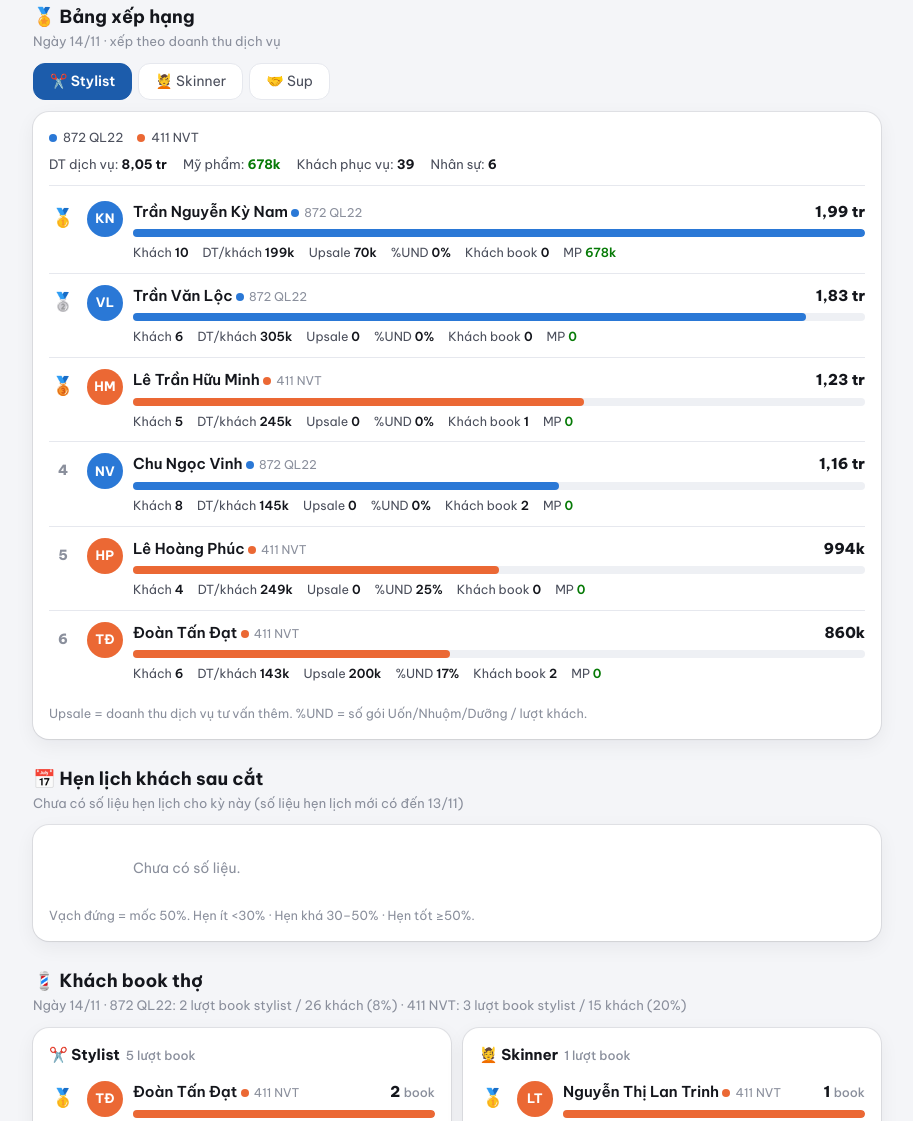
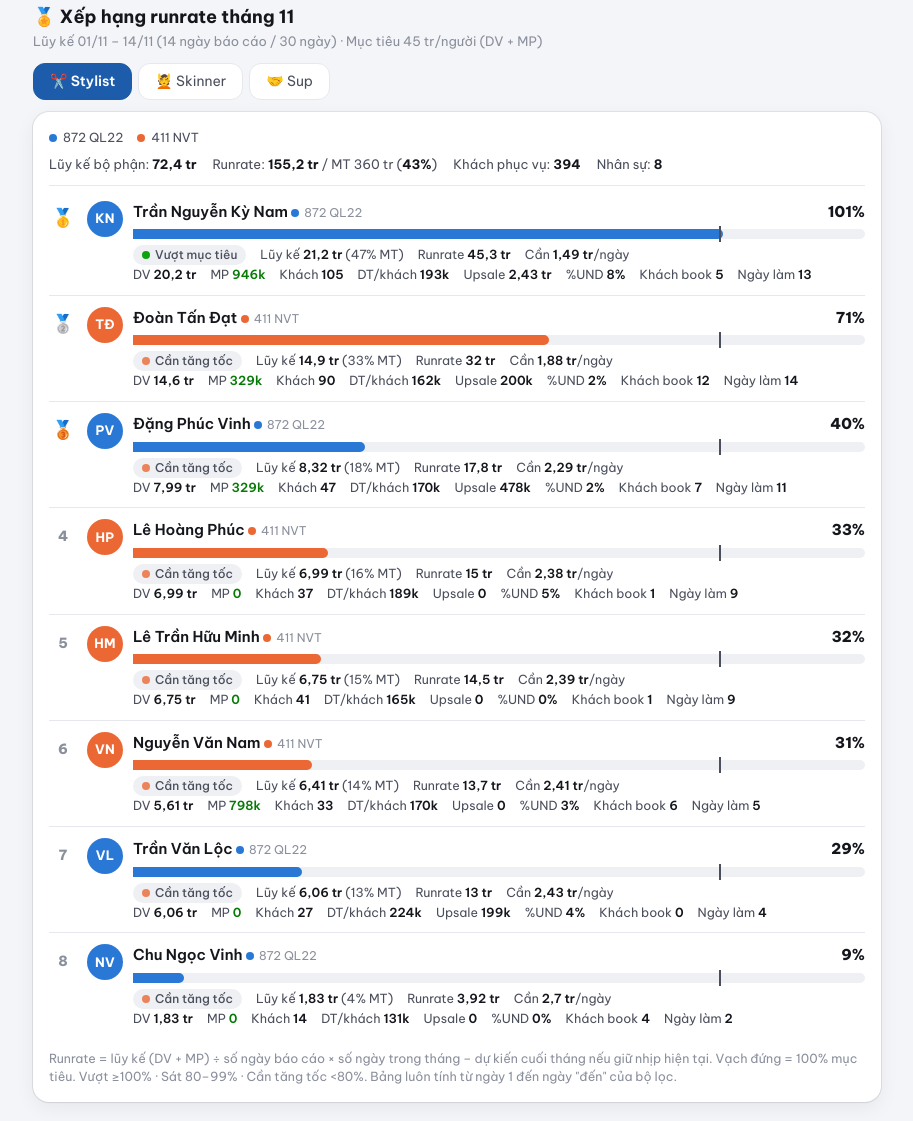
Before and after one commit to henryvo209/bsl-e145f6, a plain HTML site: page index.html in a window 1280 px wide. Shown: the part 2190-3311 px from the top of the page, without its empty margins (183-1096 px from the left). Drawn offline with Linux system fonts and the light colour scheme.

Commit message:
Bảng xếp hạng theo runrate tháng so với mục tiêu (STL/SKN 45tr, Sup 120tr)
Co-Authored-By: Claude Opus 5.5 <noreply@anthropic.com>

```diff
--- a/data.js
+++ b/data.js
@@ -2,6 +2,7 @@
 window.DATA = {
   "capNhat": "15/11/2026",
   "salons": {"411":"411 NVT","872":"872 QL22"},
+  "mucTieu": {"2026-11":{"stl":45000000,"skn":45000000,"sup":120000000}},
   "ngay": {
     "2026-11-01": {"tong":{"411":[1652143,3894000,199000,329000,29,3],"872":[2280000,633000,0,551080,26,4]},"stl":[["872","Đặng Phúc Vinh",710000,6,0,0,0],["872","Chu Ngọc Vinh",670000,6,0,0,0],["872","Trần Nguyễn Kỳ Nam",1484000,12,0,0,0],["411","Nguyễn Văn Nam",2410000,13,0,0,0],["411","Đoàn Tấn Đạt",2975000,15,0,1,329000]],"skn":[["872","Nguyễn Thanh Vy",989000,8,140000,0,551000],["872","Lê Thị Ngọc Thanh",1044000,7,70000,0,0],["411","Nguyễn Thị Lan Trinh",3489000,16,280000,0,0],["411","Nguyễn Thị Loan",1600000,8,140000,0,0]],"sup":[["872","Nguyễn Thanh Vy",2613000,22,2543000,0,0],["411","Nguyễn Thị Loan",5775000,29,5325000,0,0]]},
     "2026-11-02": {"tong":{"411":[785000,570000,0,0,10,1],"872":[560000,803000,0,0,8,2]},"stl":[["872","Trần Nguyễn Kỳ Nam",1204000,7,0,0,0],["411","Nguyễn Văn Nam",555000,5,0,0,0],["411","Đoàn Tấn Đạt",580000,4,0,0,0]],"skn":[["872","Nguyễn Thanh Vy",175000,1,0,0,0],["872","Lê Thị Ngọc Thanh",1068000,3,0,0,0],["411","Nguyễn Thị Lan Trinh",695000,5,0,0,0],["411","Nguyễn Thị Loan",395000,2,70000,0,0]],"sup":[["872","Nguyễn Thanh Vy",1563000,8,1363000,0,0],["411","Nguyễn Thị Loan",1375000,10,1305000,0,0]]},
--- a/index.html
+++ b/index.html
@@ -234,7 +234,7 @@
 
   <!-- ===== 4. Xếp hạng bộ phận ===== -->
   <section class="sec">
-    <div class="sec-h"><h2>🏅 Bảng xếp hạng</h2></div>
+    <div class="sec-h"><h2 id="nvTitle">🏅 Bảng xếp hạng</h2></div>
     <p class="sub" id="subNv"></p>
     <div class="tabs" id="fBp">
       <button data-v="stl">✂️ Stylist</button>
@@ -468,40 +468,64 @@
     }).join("");
   }
 
-  // ===== 4. Xếp hạng theo bộ phận =====
-  function renderNv(g) {
-    document.getElementById("subNv").textContent = kyText(st.from, st.to) + " · xếp theo doanh thu dịch vụ";
+  // ===== 4. Xếp hạng runrate tháng theo mục tiêu =====
+  // Mục tiêu mỗi người (đồng, tính trên DT dịch vụ + mỹ phẩm). Tháng chưa đặt → dùng tháng gần nhất trước đó.
+  function mucTieu(thang) {
+    const MT = D.mucTieu || {}, ks = Object.keys(MT).sort();
+    const k = ks.filter(m => m <= thang).pop() || ks[0];
+    return k ? MT[k] : {};
+  }
+  function renderNv() {
     const on = salonsOn(), bp = st.bp, isSup = bp === "sup";
+    // Luôn tính lũy kế từ ngày 1 của tháng đến ngày báo cáo (ngày "đến" của bộ lọc)
+    const den = st.to, thang = den.slice(0, 7), tu = thang + "-01";
+    const g = gom(tu, den), soNgay = g.days.length;
+    const ngayThang = new Date(+den.slice(0, 4), +den.slice(5, 7), 0).getDate(), conLai = ngayThang - +den.slice(8, 10);
+    const mt = mucTieu(thang)[bp] || 0;
+    const rows = g.nv[bp].filter(o => on.includes(o.s) && (o.kh > 0 || o.dv + o.mp > 0)).map(o => {
+      const lk = o.dv + o.mp, rr = soNgay ? lk / soNgay * ngayThang : 0;
+      return { ...o, lk, rr, p: mt ? rr / mt * 100 : 0 };
+    }).sort((a, b) => b.rr - a.rr);
+    const bk = {}; for (const o of gomBook(tu, den).list) if (o.bp === bp) bk[o.s + "|" + o.ten] = o.book;
+    const sum = k => rows.reduce((a, o) => a + o[k], 0);
+
+    document.getElementById("nvTitle").textContent = `🏅 Xếp hạng runrate tháng ${+den.slice(5, 7)}`;
+    document.getElementById("subNv").textContent = `Lũy kế ${dm(tu)} – ${dm(den)} (${soNgay} ngày báo cáo / ${ngayThang} ngày) · ` +
+      (mt ? `Mục tiêu ${tr(mt)}/người (DV + MP)` : "Chưa đặt mục tiêu tháng này");
     document.getElementById("lg").innerHTML = st.salon === "all" ? on.map(s => `<span>${dot(s)}${D.salons[s]}</span>`).join("") : "";
-    const rows = g.nv[bp].filter(o => on.includes(o.s)).sort((a, b) => diem(bp, b) - diem(bp, a));
-    const max = Math.max(1, ...rows.map(o => diem(bp, o)));
-    const bk = {}; for (const o of gomBook(st.from, st.to).list) if (o.bp === bp) bk[o.s + "|" + o.ten] = o.book;
-    const sum = k => rows.reduce((a, o) => a + o[k], 0);
     document.getElementById("dsum").innerHTML = rows.length ? `
-      <span>${isSup ? "DV upsale" : "DT dịch vụ"}: <b>${tr(sum(isSup ? "ups" : "dv"))}</b></span>
-      <span>Mỹ phẩm: <b class="mp">${tr(sum("mp"))}</b></span>
+      <span>Lũy kế bộ phận: <b>${tr(sum("lk"))}</b></span>
+      <span>Runrate: <b>${tr(sum("rr"))}</b>${mt ? ` / MT ${tr(mt * rows.length)} (<b>${pct(sum("rr"), mt * rows.length)}%</b>)` : ""}</span>
       <span>Khách phục vụ: <b>${sum("kh")}</b></span>
       <span>Nhân sự: <b>${rows.length}</b></span>` : "";
+    const nhom = p => p >= 100 ? ["Vượt mục tiêu", "var(--good)"] : p >= 80 ? ["Sát mục tiêu", "var(--warn)"] : ["Cần tăng tốc", "var(--serious)"];
     document.getElementById("rank").innerHTML = rows.length ? rows.map((o, i) => {
-      const v = diem(bp, o);
+      const [lab, c] = nhom(o.p), can = Math.max(0, mt - o.lk);
       return `<li><span class="no ${i < 3 ? "m" + (i + 1) : ""}">${i < 3 ? MEDAL[i] : i + 1}</span>${av(o.ten, o.s)}<div>
         <div class="who"><span><span class="n">${o.ten}</span> ${salonTag(o.s)}</span>
-          <span class="v" data-tip="${full(v)}">${tr(v)}</span></div>
-        <div class="rbar" data-tip="${o.ten}: ${full(v)}"><i style="width:${v / max * 100}%;background:${COLOR[o.s]}"></i></div>
+          <span class="v" data-tip="Runrate ${full(o.rr)}">${mt ? Math.round(o.p) + "%" : tr(o.rr)}</span></div>
+        <div class="hen" data-tip="${o.ten}: runrate ${tr(o.rr)}${mt ? " / mục tiêu " + tr(mt) : ""}">
+          <i style="width:${mt ? Math.min(o.p, 125) / 1.25 : 0}%;background:${COLOR[o.s]}"></i>${mt ? `<span class="goal" style="left:80%"></span>` : ""}</div>
         <div class="meta">
-          ${isSup ? `<span>DV phục vụ <b>${tr(o.dv)}</b></span>` : ""}
+          ${mt ? `<span class="tag" style="--c:${c}">${lab}</span>` : ""}
+          <span>Lũy kế <b data-tip="${full(o.lk)}">${tr(o.lk)}</b>${mt ? ` (${pct(o.lk, mt)}% MT)` : ""}</span>
+          <span>Runrate <b>${tr(o.rr)}</b></span>
+          ${mt && can > 0 && conLai > 0 ? `<span>Cần <b>${tr(can / conLai)}</b>/ngày</span>` : ""}
+        </div>
+        <div class="meta">
+          <span>DV <b>${tr(o.dv)}</b></span>
+          <span>MP <b class="mp">${tr(o.mp)}</b></span>
           <span>Khách <b>${o.kh}</b></span>
           <span>DT/khách <b>${tr(o.kh ? o.dv / o.kh : 0)}</b></span>
-          ${isSup ? "" : `<span>Upsale <b>${tr(o.ups)}</b></span>`}
+          <span>${isSup ? "DV upsale" : "Upsale"} <b>${tr(o.ups)}</b></span>
           ${bp === "stl" ? `<span>%UND <b>${pct(o.und, o.kh)}%</b></span>` : ""}
           ${!isSup && NGAY_BOOK.length ? `<span>Khách book <b>${bk[o.s + "|" + o.ten] || 0}</b></span>` : ""}
-          <span>MP <b class="mp">${tr(o.mp)}</b></span>
-          ${g.days.length > 1 ? `<span>Ngày làm <b>${o.ngay}</b></span>` : ""}
+          <span>Ngày làm <b>${o.ngay}</b></span>
         </div></div></li>`;
-    }).join("") : `<li><span></span><span></span><div class="empty">Chưa có số liệu trong kỳ này.</div></li>`;
-    document.getElementById("bpNote").textContent = isSup
-      ? "Sup xếp theo doanh thu dịch vụ upsale (tư vấn khách làm thêm dịch vụ)."
-      : "Upsale = doanh thu dịch vụ tư vấn thêm." + (bp === "stl" ? " %UND = số gói Uốn/Nhuộm/Dưỡng / lượt khách." : "");
+    }).join("") : `<li><span></span><span></span><div class="empty">Chưa có số liệu tháng này.</div></li>`;
+    document.getElementById("bpNote").textContent =
+      "Runrate = lũy kế (DV + MP) ÷ số ngày báo cáo × số ngày trong tháng – dự kiến cuối tháng nếu giữ nhịp hiện tại. " +
+      "Vạch đứng = 100% mục tiêu. Vượt ≥100% · Sát 80–99% · Cần tăng tốc <80%. Bảng luôn tính từ ngày 1 đến ngày \"đến\" của bộ lọc.";
   }
 
   // ===== 5. Hẹn lịch theo kỳ =====
```
